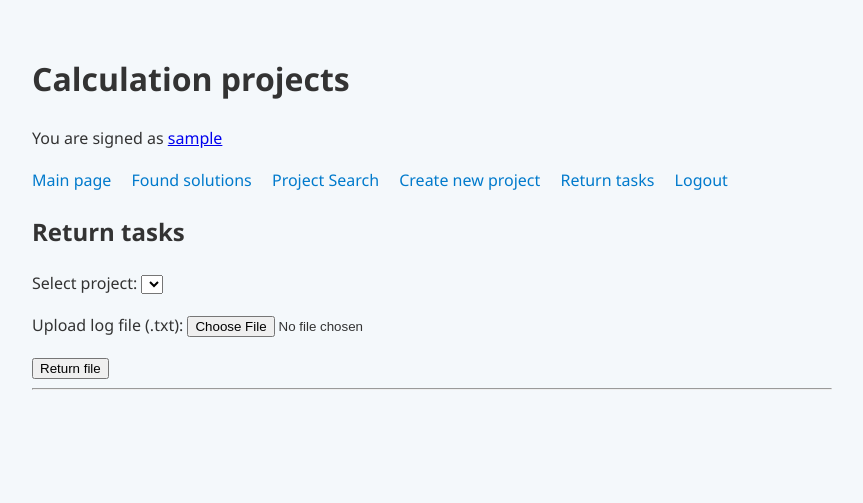
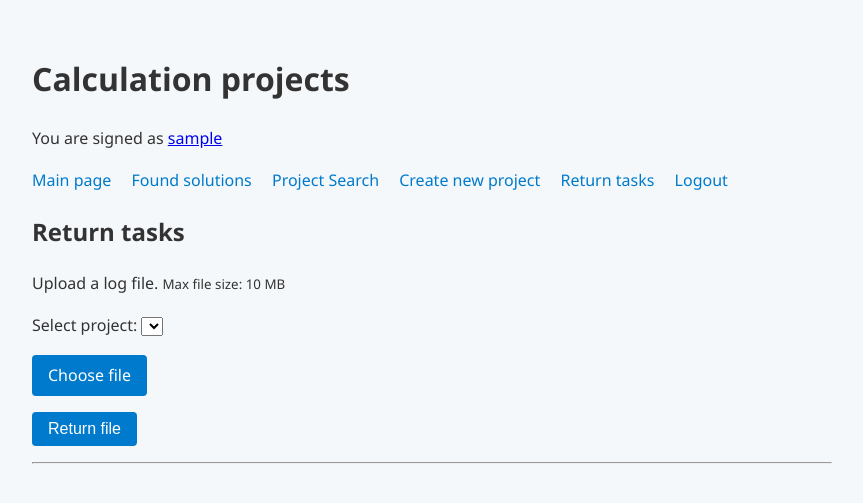
Before and after one commit to nuuttikuosa/laskentaprojektien-hallinta, a Flask app: page /return in a window 1280 px wide. Shown: the top 503 px of the page, without its empty margins (208-1071 px from the left). Run offline with Flask 3, Linux system fonts and the light colour scheme; the visitor is signed in with stand-in values (Sample User, id 1); data that the repository does not hold is empty.

Commit message:
Improved validation and layout in return task page

```diff
--- a/app.py
+++ b/app.py
@@ -269,7 +269,8 @@ def return_tasks():
     project_list = projects.get_projects()
 
     if request.method == "GET":
-        return render_template("return_tasks.html", projects=project_list)
+        return render_template("return_tasks.html", projects=project_list,
+                               max_log_file_size=config.MAX_LOG_FILE_SIZE)
 
 
     if request.method == "POST":
@@ -277,20 +278,38 @@ def return_tasks():
         project_id = request.form.get("project_id")
         if not project_id:
             flash("ERROR: No project selected", "error")
-            return render_template("return_tasks.html", projects=project_list)
+            return render_template("return_tasks.html", projects=project_list,
+                       max_log_file_size=config.MAX_LOG_FILE_SIZE)
 
         log_file = request.files["log_file"]
 
         if not log_file or log_file.filename == "":
             flash("ERROR: No file selected", "error")
-            return render_template("return_tasks.html", projects=project_list)
+            return render_template("return_tasks.html", projects=project_list,
+                       max_log_file_size=config.MAX_LOG_FILE_SIZE)
 
-        content = log_file.read().decode("utf-8")
+        raw = log_file.read()
+        if len(raw) > config.MAX_LOG_FILE_SIZE:
+            flash("ERROR: Log file size exceeds the limit", "error")
+            return render_template("return_tasks.html", projects=project_list,
+                           max_log_file_size=config.MAX_LOG_FILE_SIZE)
+        try:
+            content = raw.decode("utf-8")
+        except UnicodeDecodeError:
+            flash("ERROR: File must be UTF-8 encoded text", "error")
+            return render_template("return_tasks.html", projects=project_list,
+                           max_log_file_size=config.MAX_LOG_FILE_SIZE)
+
+        project = projects.get_project(int(project_id))
+        if not project:
+            flash("ERROR: Invalid project selected", "error")
+            return render_template("return_tasks.html", projects=project_list,
+                           max_log_file_size=config.MAX_LOG_FILE_SIZE)
 
         user_id = session["user_id"]
         users.save_log_file(user_id, content)
 
-        rows = content.splitlines()
+        rows = [line for line in content.splitlines() if line.strip()]
         results = []
 
         for row in rows:
@@ -301,7 +320,13 @@ def return_tasks():
             }
             results.append(result)
 
-    return render_template("return_tasks.html", projects=project_list, results=results)
+        success_count = sum(1 for r in results if "OK" in r["status"])
+        fail_count = len(results) - success_count
+        flash(f"Validation complete: {success_count} passed, {fail_count} failed.", "info")
+
+        return render_template("return_tasks.html", projects=project_list,
+                            max_log_file_size=config.MAX_LOG_FILE_SIZE,
+                            results=results)
 
 
 @app.route("/new_project", methods=["GET", "POST"])
--- a/static/main.css
+++ b/static/main.css
@@ -70,6 +70,11 @@ nav a:hover {
     display: none;
   }
 
+#log_file {
+    display: none;
+  }
+
+
   .custom-file-label {
     display: inline-block;
     padding: 0.5em 1em;
--- a/templates/return_tasks.html
+++ b/templates/return_tasks.html
@@ -4,38 +4,49 @@
 
 {% block content %}
 <h2>Return tasks</h2>
+Upload a log file.
+<small>Max file size: {{ max_log_file_size // (1024*1024) }} MB</small>
+
+
 
 <form action="/return" method="post" enctype="multipart/form-data">
-
-  Select project:
-  <select name="project_id">
+  <input type="hidden" name="csrf_token" value="{{ session.csrf_token }}" />
+  <input type="hidden" name="MAX_FILE_SIZE" value="{{max_log_file_size}}" />
+  <p>
+  <label for="project_id">Select project:</label>
+  <select id="project_id" name="project_id" required>
     {% for project in projects %}
     <option value="{{ project.id }}">{{ project.name }}</option>
     {% endfor %}
   </select>
-
+</p>
+  <div>
+    <label for="log_file" class="custom-file-label">Choose file</label>
+    <input type="file" id="log_file" name="log_file" accept=".txt" required />
+  </div>
   <p>
-    Upload log file (.txt):
-    <input type="file" name="log_file" accept=".txt">
+  <button type="submit">Return file</button>
   </p>
-  <input type="hidden" name="csrf_token" value="{{ session.csrf_token }}" />
-  <input type="submit" value="Return file" />
 </form>
 
 <hr />
 {% if results %}
 <h2> Validation results</h2>
 <table border="1" cellpadding="5">
+  <thead>
     <tr>
       <th>Row</th>
       <th>Status</th>
     </tr>
+  </thead>
+  <tbody>
     {% for result in results %}
     <tr>
       <td>{{ result.row }}</td>
       <td>{{ result.status }}</td>
     </tr>
     {% endfor %}
+  </tbody>
 </table>
 {% endif %}
 {% endblock %}
```
Lines whose indentation alone changed are shown as unchanged.
